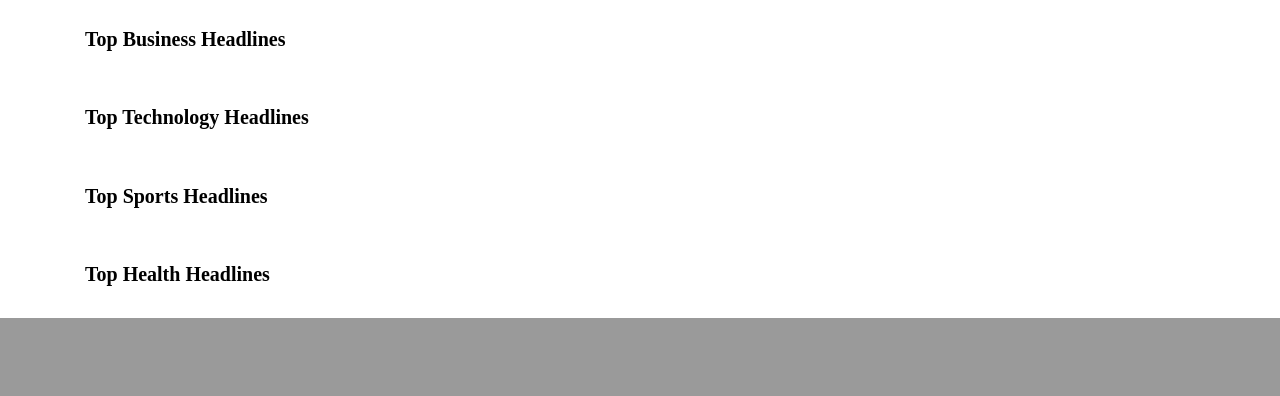
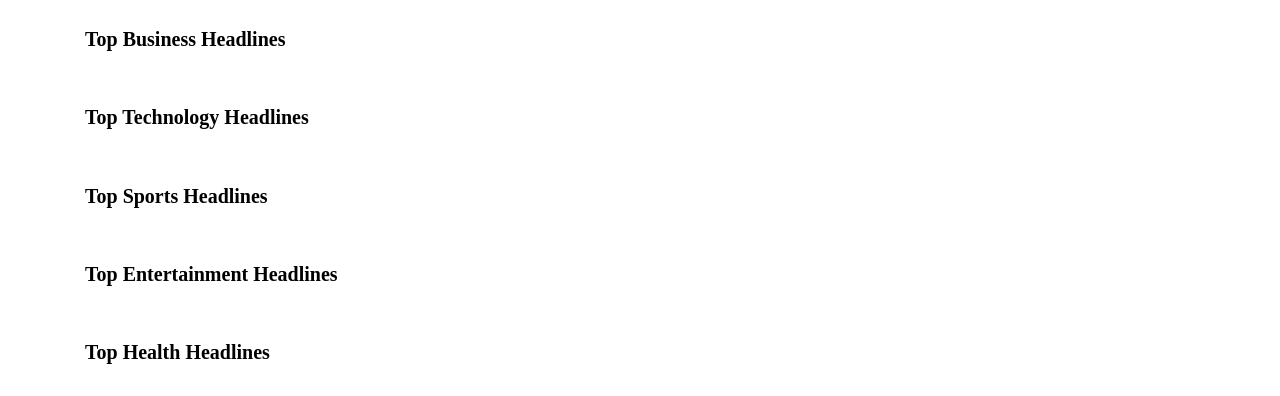
Before and after one commit to andyjohn23/new-api-flask, a Flask app: template app/templates/index.html in a window 1280 px wide. Shown: the part 665-1061 px from the top of the page. Before the commit the page ends 983 px from the top, so only its background shows below. Run offline with Flask 2, Linux system fonts and the light colour scheme; the template is opened without the code that fills it, so the values that code supplies are empty.

Commit message:
updated files

```diff
--- a/app/main/views.py
+++ b/app/main/views.py
@@ -5,7 +5,7 @@ from ..request import get_news, get_news_articles
 @main.route('/')
 def index():
 	"""
-	view root page function that returns the index the page and its data
+	view root page function that returns the index page and its data
 	"""
 	business_news = get_news("business")
 	sports_news= get_news("sports")
@@ -15,11 +15,11 @@ def index():
 
 	return render_template('index.html',health=health_news,business=business_news,sports= sports_news,technology= technology_news,entertainment= entertainment_news)
 
-@main.route("/sources/<id>")
+@main.route('/sources/<id>')
 def articles(id):
     """
     the route page for news articles
     """
     article = get_news_articles(id)
 
-    return render_template("article.html", article= article)
+    return render_template('article.html', article= article)
--- a/app/templates/article.html
+++ b/app/templates/article.html
@@ -1,5 +1,6 @@
-{% extends 'base.html' %}
-{% block content %}
+{% extends "base.html" %}
+<!-- Content block -->
+{% block body %}
 {% for article in articles %}
 	<div class="news-sources">
 		<div class="card">
--- a/app/templates/base.html
+++ b/app/templates/base.html
@@ -13,14 +13,13 @@
 </head>
 
 <body>
-    {% block body %}
+    {% block body %} {% endblock %}
     <script src="https://code.jquery.com/jquery-3.5.1.slim.min.js"
         integrity="sha384-DfXdz2htPH0lsSSs5nCTpuj/zy4C+OGpamoFVy38MVBnE+IbbVYUew+OrCXaRkfj"
         crossorigin="anonymous"></script>
     <script src="https://cdn.jsdelivr.net/npm/bootstrap@4.5.3/dist/js/bootstrap.bundle.min.js"
         integrity="sha384-ho+j7jyWK8fNQe+A12Hb8AhRq26LrZ/JpcUGGOn+Y7RsweNrtN/tE3MoK7ZeZDyx"
         crossorigin="anonymous"></script>
-    {% endblock %}
 </body>
 
 </html>
--- a/app/templates/index.html
+++ b/app/templates/index.html
@@ -54,6 +54,11 @@
             {{macro.displayNewsList(sports)}}
         </div>
 
+        <h3>Top Entertainment Headlines</h3>
+        <div class="news-sources">
+            {{macro.displayNewsList(entertainment)}}
+        </div>
+
         <h3>Top Health Headlines</h3>
         <div class="news-sources">
             {{macro.displayNewsList(health)}}
```
Also changed, not shown: app/templates/macros.html (line endings or trailing spaces). Lines whose indentation alone changed are shown as unchanged.
